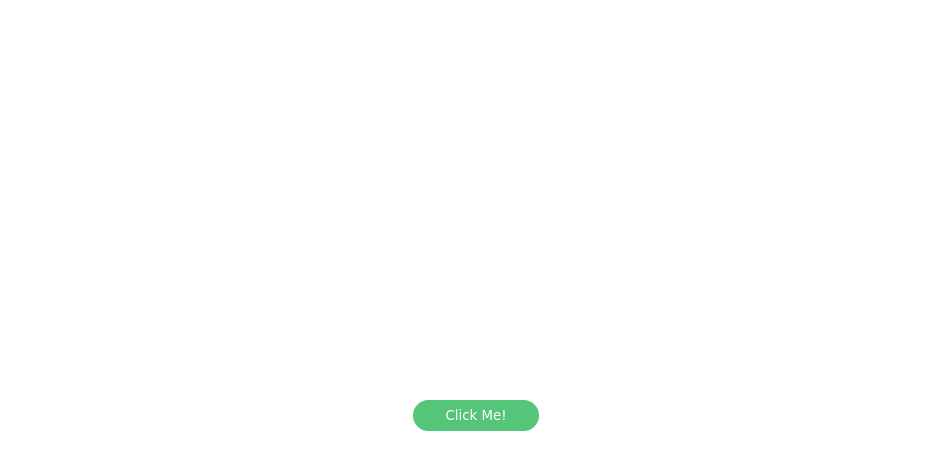
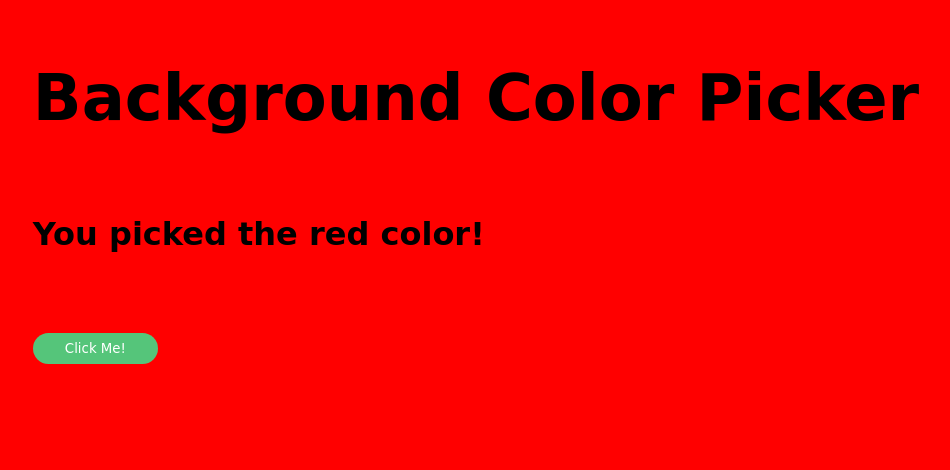
Before and after one commit to Doubting-Thomas/color-changer, a plain HTML site: page color-changer/index.html in a window 1280 px wide. Both pictures are taken after a click on the button "Click Me!". Shown: the whole page, without its empty margins (164-1114 px from the left). Drawn offline with Linux system fonts and the light colour scheme.

Commit message:
feat: add functionality for swapping colors

```diff
--- a/color-changer/index.html
+++ b/color-changer/index.html
@@ -6,10 +6,13 @@
     <meta http-equiv="X-UA-Compatible" content="ie=edge" />
     <title>Color Changer</title>
     <link rel="stylesheet" href="style.css" />
+    <script defer src="script.js"></script>
   </head>
   <body>
     <section>
-      <button class="btn btn-outline-secondary">Click Me!</button>
+      <h1 class="heading heading-main">Background Color Picker</h1>
+      <h2 class="heading heading-secondary"></h2>
+      <button class="btn btn-solid">Click Me!</button>
     </section>
   </body>
 </html>
--- /dev/null
+++ b/color-changer/script.js
@@ -0,0 +1,15 @@
+"use strict";
+
+const btnSolid = document.querySelector(".btn-solid");
+const body = document.querySelector("body");
+const heading = document.querySelector(".heading-secondary");
+// Array of colors
+const solidColor = ["red", "blue", "yellow", "aquamarine", "pink"];
+
+function changeBackgroundColor() {
+  const colorOptions = parseInt(Math.random() * solidColor.length);
+  body.style.backgroundColor = solidColor[colorOptions];
+  heading.textContent = `You picked the ${solidColor[colorOptions]} color!`;
+}
+
+btnSolid.addEventListener("click", changeBackgroundColor);
--- a/color-changer/style.css
+++ b/color-changer/style.css
@@ -3,8 +3,19 @@ body {
   display: flex;
   justify-content: center;
   align-items: center;
+}
 
-  margin: 50vh;
+.heading {
+  font-weight: 700;
+  margin-bottom: 5rem;
+}
+
+.heading-main {
+  font-size: 4rem;
+}
+
+.heading-secondary {
+  font-size: 2rem;
 }
 
 .btn {
@@ -17,6 +28,10 @@ body {
   cursor: pointer;
 
   transition: all 0.3s;
+
+  display: flex;
+  justify-content: center;
+  align-self: center;
 }
 
 .btn:hover {
@@ -26,3 +41,9 @@ body {
 .btn:active {
   transform: scale(1);
 }
+
+/* .btn-solid {
+  display: flex;
+  justify-content: center;
+  align-self: center;
+} */
```
